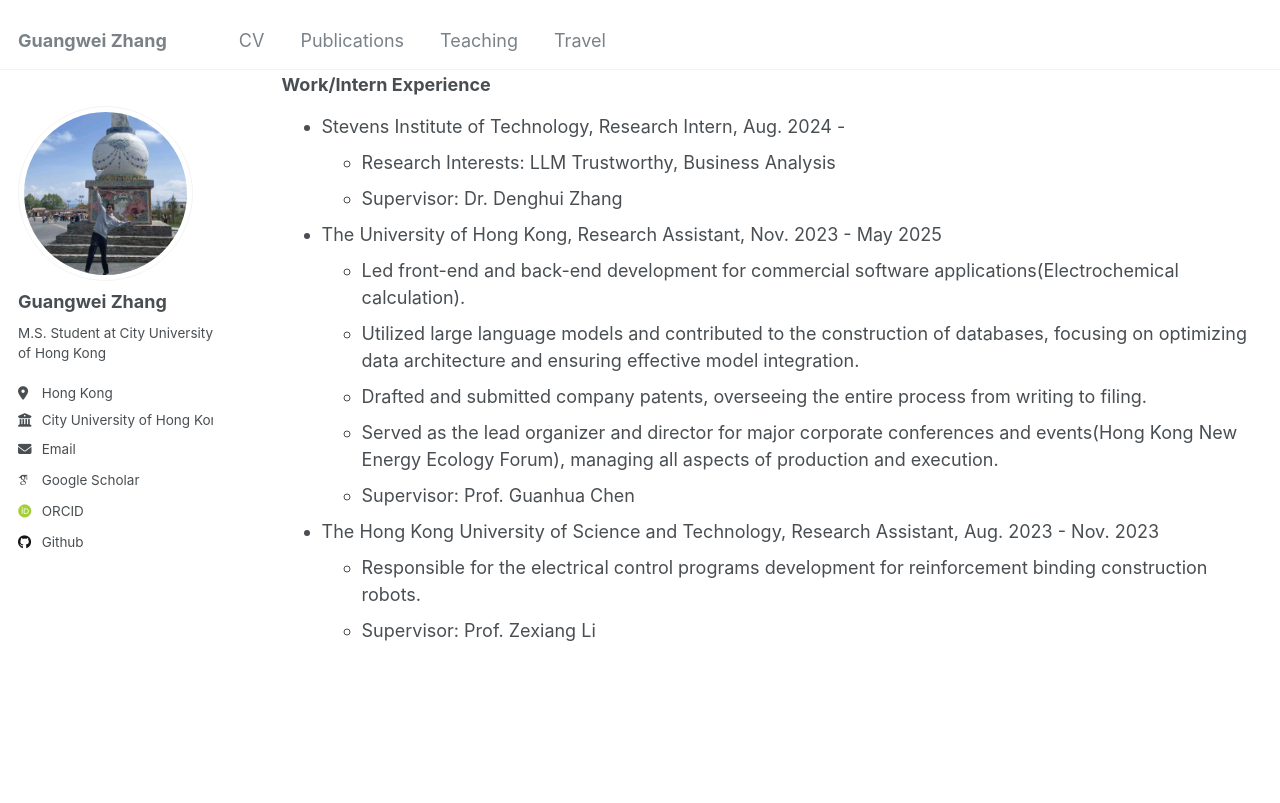
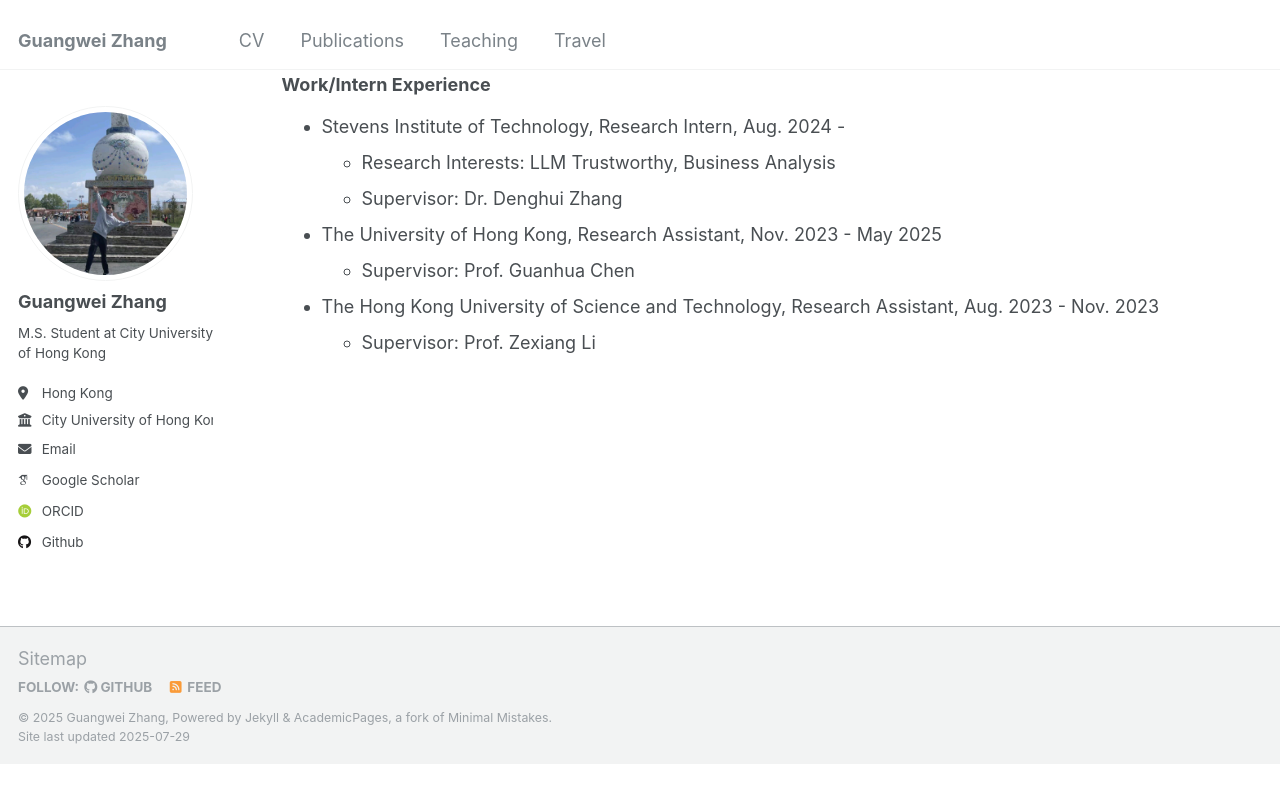
Before and after one commit to changhu73/changhu73.github.io, a Jekyll site: the page built from _pages/cv.md, in a window 1280 px wide and 900 px high, scrolled down 353 px. Shown: the top 803 px of the window. Built offline with Jekyll 4.4.1, drawn with Linux system fonts in a browser that asks for light colours; some web fonts are replaced; after the commit the page ends 1117 px from its top, so only the background shows below that.

Commit message:
Update cv.md

```diff
--- a/_pages/cv.md
+++ b/_pages/cv.md
@@ -27,12 +27,7 @@
   *  Supervisor: Dr. Denghui Zhang
 
 * The University of Hong Kong, Research Assistant, Nov. 2023 - May 2025  <!-- Hong Kong Quantum AI Lab -->
-  *  Led front-end and back-end development for commercial software applications(Electrochemical calculation).
-  *  Utilized large language models and contributed to the construction of databases, focusing on optimizing data architecture and ensuring effective model integration.
-  *  Drafted and submitted company patents, overseeing the entire process from writing to filing.
-  *  Served as the lead organizer and director for major corporate conferences and events(Hong Kong New Energy Ecology Forum), managing all aspects of production and execution.
   *  Supervisor: Prof. Guanhua Chen
 
 * The Hong Kong University of Science and Technology, Research Assistant, Aug. 2023 - Nov. 2023 <!-- Hong Kong Center for Construction Robotics -->
-  * Responsible for the electrical control programs development for reinforcement binding construction robots.
   * Supervisor: Prof. Zexiang Li
```
